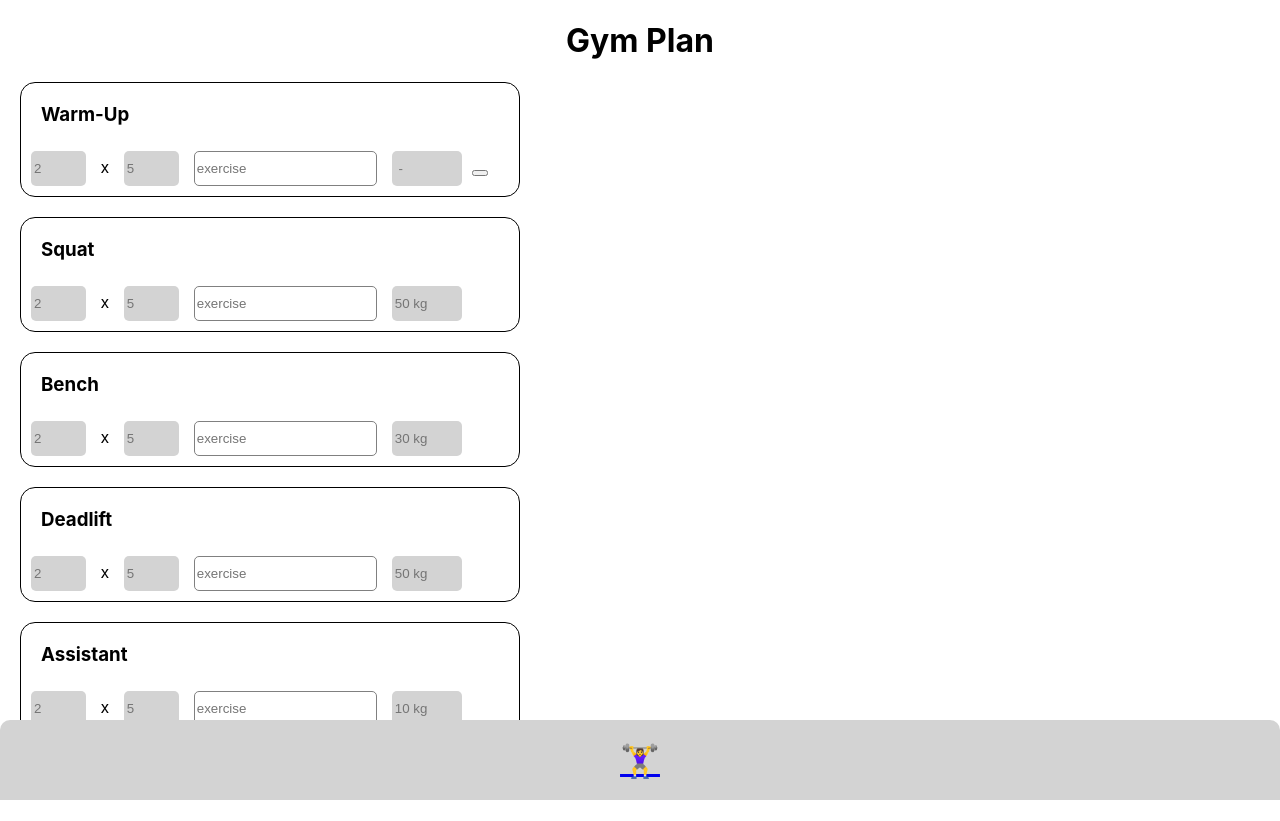
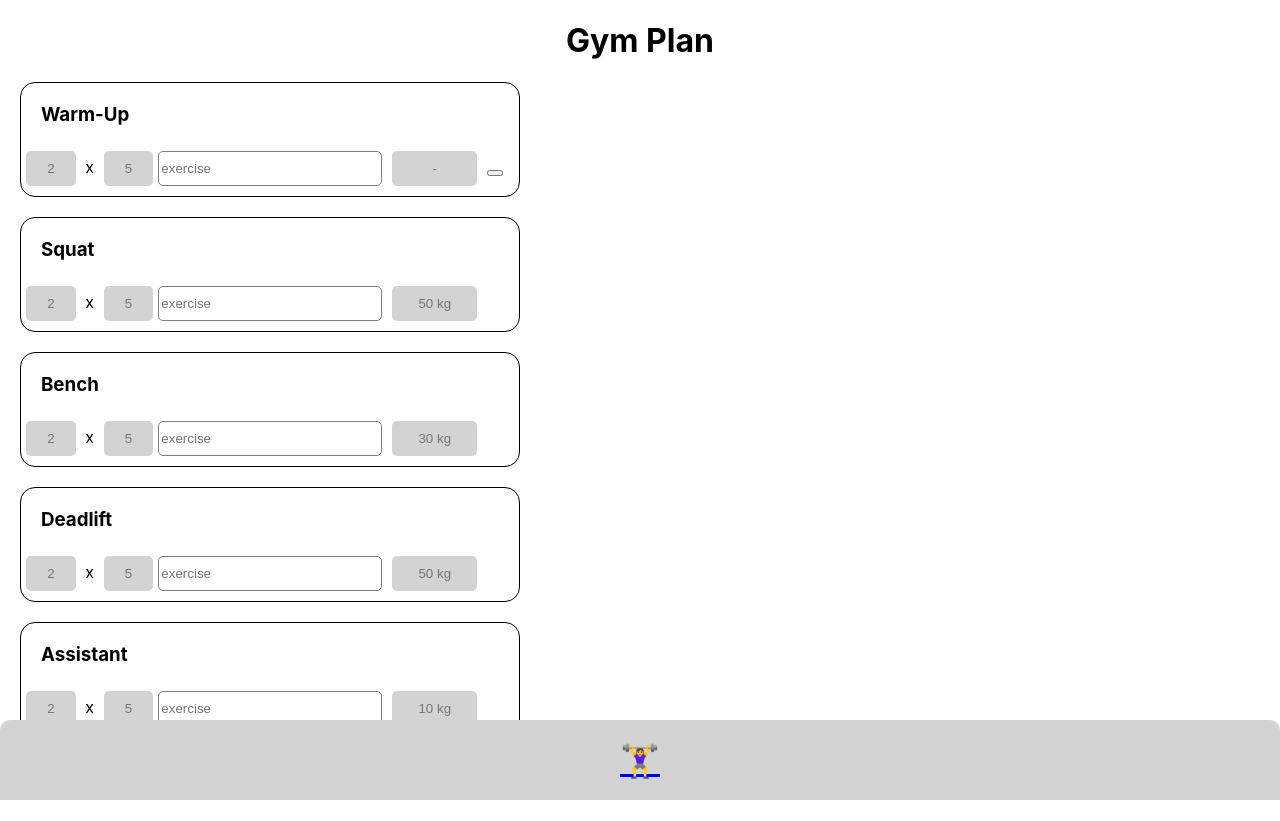
Before and after one commit to KirstenSchuhmann/CapstoneProject, a Next.js app: page / in a window 1280 px wide. Built offline with nearby package versions, Linux system fonts and the light colour scheme.

Commit message:
updated the placeholder + text with text-align & updated the the min-width & normal width to each input field

```diff
--- a/components/GymPlan.js
+++ b/components/GymPlan.js
@@ -98,6 +98,7 @@ const StyledSection = styled.section`
   border: 1px solid black;
   max-width: 500px;
   margin: 20px;
+  overflow: hidden;
 `;
 
 const StyledHeadlineSection = styled.h3`
@@ -111,11 +112,11 @@ const StyledP = styled.p`
 
 const StyledInputText = styled.input`
   height: 35px;
-  width: auto;
-
+  min-width: 105px;
+  width: 45%;
   border-radius: 5px;
   border: 0.5px solid grey;
-  margin: 5px;
+  //margin: 5px;
 `;
 
 const StyledInputNumber = styled.input`
@@ -128,14 +129,13 @@ const StyledInputNumber = styled.input`
   -moz-appearance: textfield;
   // normal styling
   height: 35px;
-  width: 55px;
-  align-content: center;
-  justify-content: center;
+  min-width: 30px;
+  width: 10%;
   background-color: lightgrey;
-  margin: 5px;
   border-radius: 5px;
   border: 0.5px solid transparent;
-  margin: 5px 10px 10px 10px;
+  margin: 5px;
+  text-align: center;
 `;
 
 const StyledInputForWeight = styled.input`
@@ -148,10 +148,12 @@ const StyledInputForWeight = styled.input`
   -moz-appearance: textfield;
   // normal styling
   height: 35px;
-  width: 70px;
+  min-width: 35px;
+  width: 17%;
   background-color: lightgrey;
   margin: 5px;
   border-radius: 5px;
   border: 0.5px solid transparent;
   margin: 5px 10px 10px 10px;
+  text-align: center;
 `;
```
